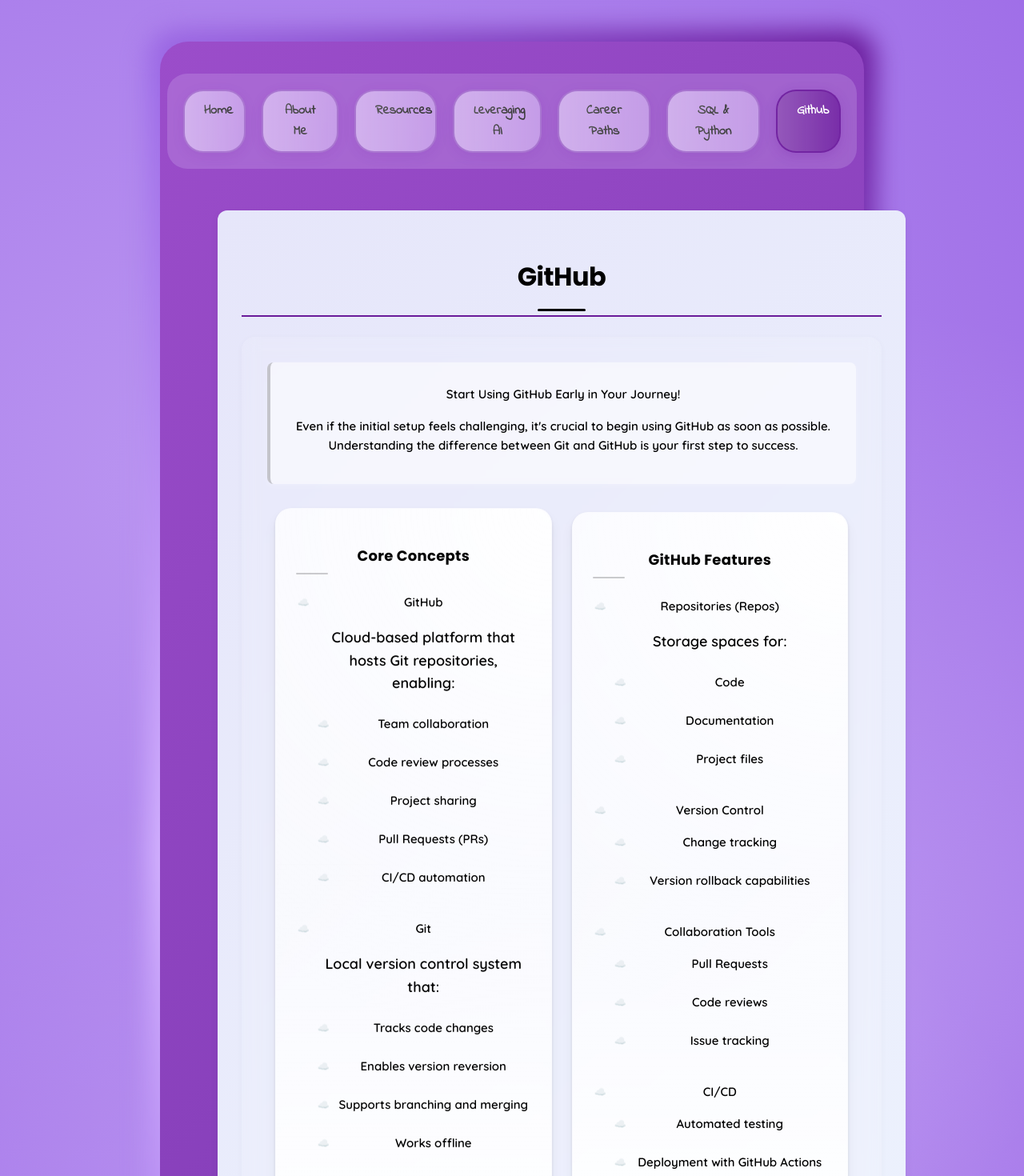
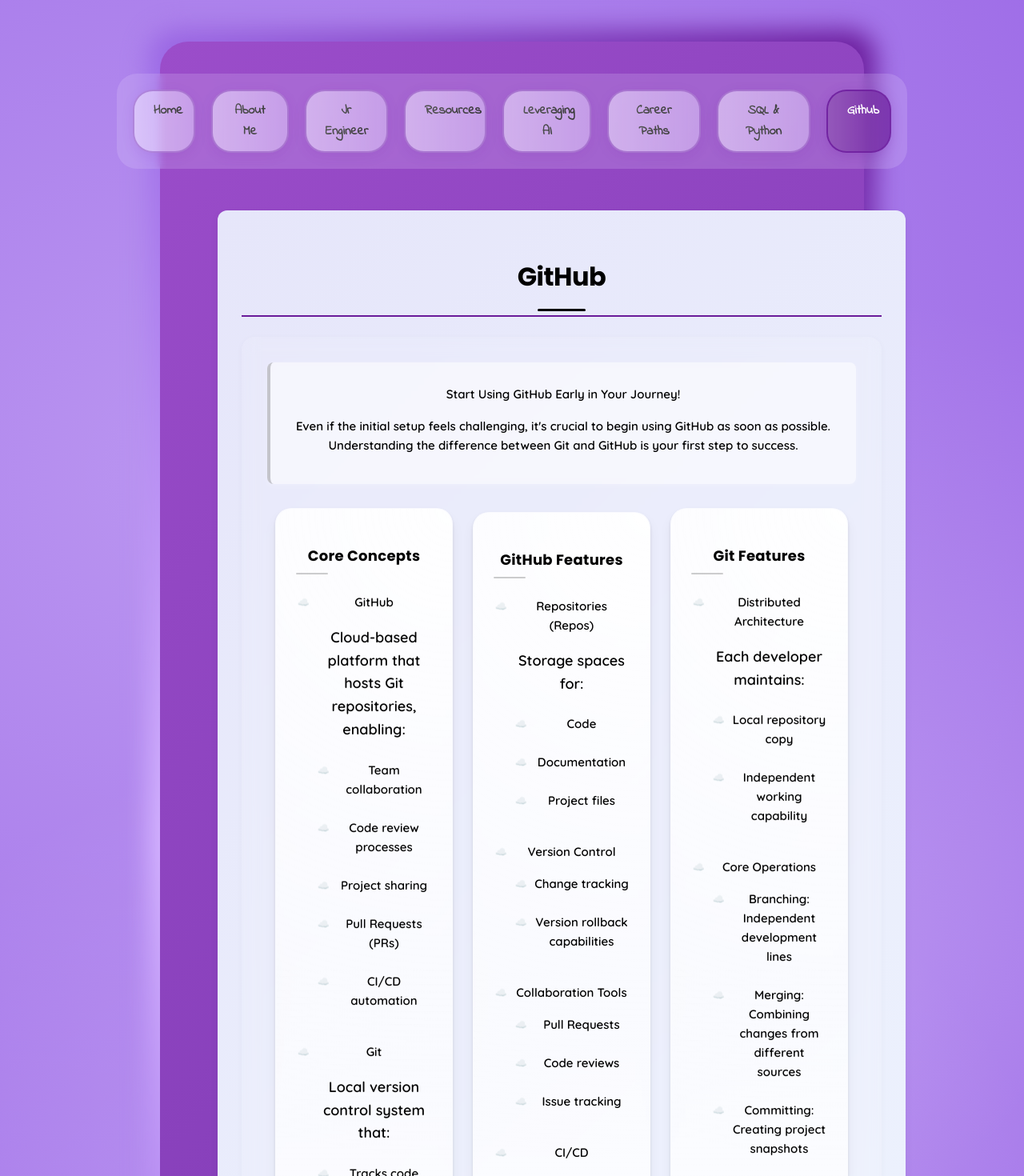
Before and after one commit to jqohayon/html-practice, a React (Vite) app: page /github in a window 1280 px wide. Shown: the top 1470 px of the page at 80% size. Built offline with nearby package versions, Linux system fonts and the light colour scheme.

Commit message:
more page updates

```diff
--- a/src/App.jsx
+++ b/src/App.jsx
@@ -8,6 +8,7 @@
 import CareerPaths from './components/career/CareerPaths';
 import SQLPython from './components/career/SQLPython';
 import Github from './components/career/Github';
+import JrEngineer from './components/career/JrEngineer';
 import './App.css';
 
 function App() {
@@ -18,6 +19,7 @@
         <Routes>
           <Route path="/" element={<Home />} />
           <Route path="/about" element={<AboutPage />} />
+          <Route path="/jr-engineer" element={<JrEngineer />} />
           <Route path="/resources" element={<Resources />} />
           <Route path="/leveraging-ai" element={<LeveragingAI />} />
           <Route path="/career-paths" element={<CareerPaths />} />
--- a/src/components/GoogleDocViewer.css
+++ b/src/components/GoogleDocViewer.css
@@ -1,6 +1,6 @@
 .doc-container {
   width: 100%;
-  max-width: 800px;
+  max-width: 1200px;
   margin: 0 auto;
   padding: 30px;
   background: linear-gradient(135deg, #e6e6fa 0%, #f0f8ff 100%);
@@ -60,10 +60,20 @@
 
 .tools-section {
   display: grid;
-  grid-template-columns: repeat(auto-fit, minmax(280px, 1fr));
+  grid-template-columns: repeat(3, 1fr);
   gap: 25px;
   margin-top: 25px;
   padding: 10px;
+}
+
+@media (max-width: 1024px) {
+  .tools-section {
+    grid-template-columns: repeat(auto-fit, minmax(280px, 1fr));
+  }
+
+  .doc-container {
+    max-width: 800px;
+  }
 }
 
 .tool-category {
@@ -167,14 +177,6 @@
   transform: translateX(5px);
 }
 
-.tools-section {
-  display: grid;
-  grid-template-columns: repeat(auto-fit, minmax(280px, 1fr));
-  gap: 25px;
-  margin-top: 25px;
-  padding: 10px;
-}
-
 @keyframes float {
   0% { transform: translateY(0px); }
   50% { transform: translateY(-5px); }
--- a/src/components/Navigation.jsx
+++ b/src/components/Navigation.jsx
@@ -20,6 +20,12 @@
         className={({ isActive }) => isActive ? 'nav-link active' : 'nav-link'}
       >
         About Me
+      </NavLink>
+      <NavLink
+        to="/jr-engineer"
+        className={({ isActive }) => isActive ? 'nav-link active' : 'nav-link'}
+      >
+        Jr Engineer
       </NavLink>
       <NavLink
         to="/resources"
```
